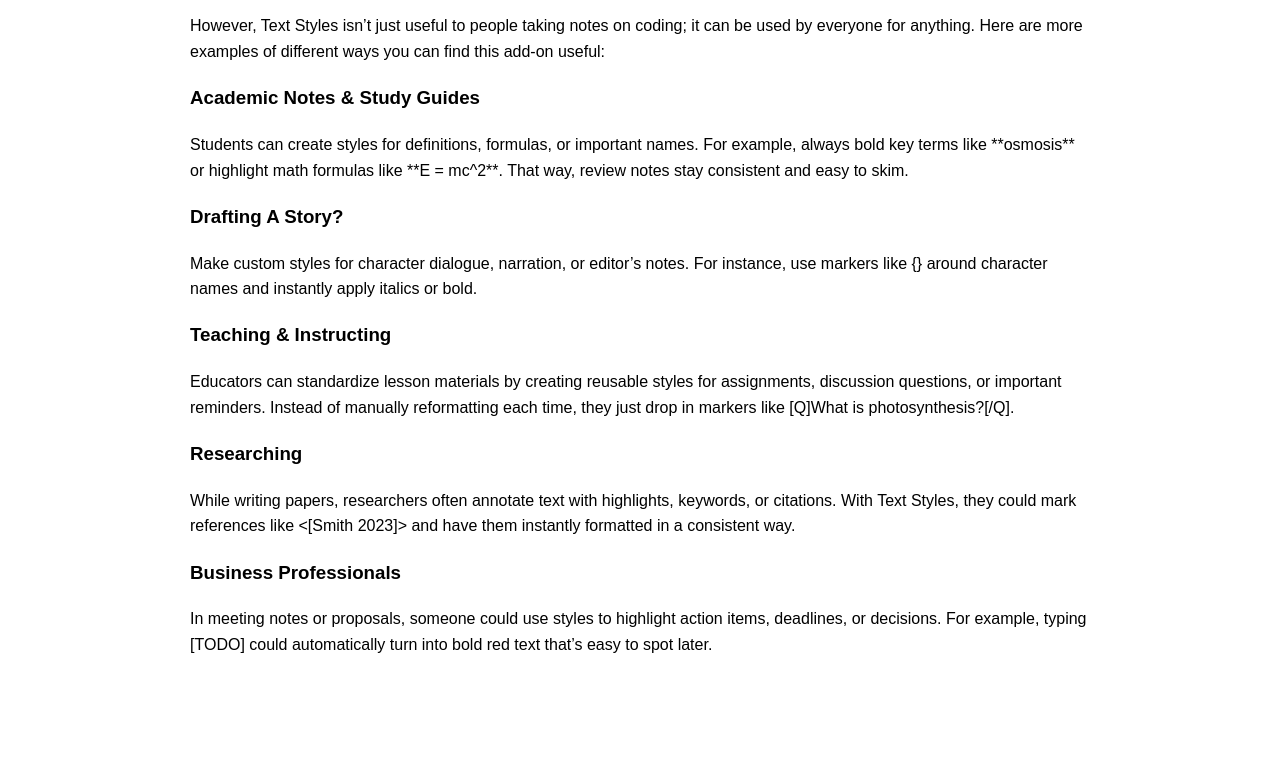
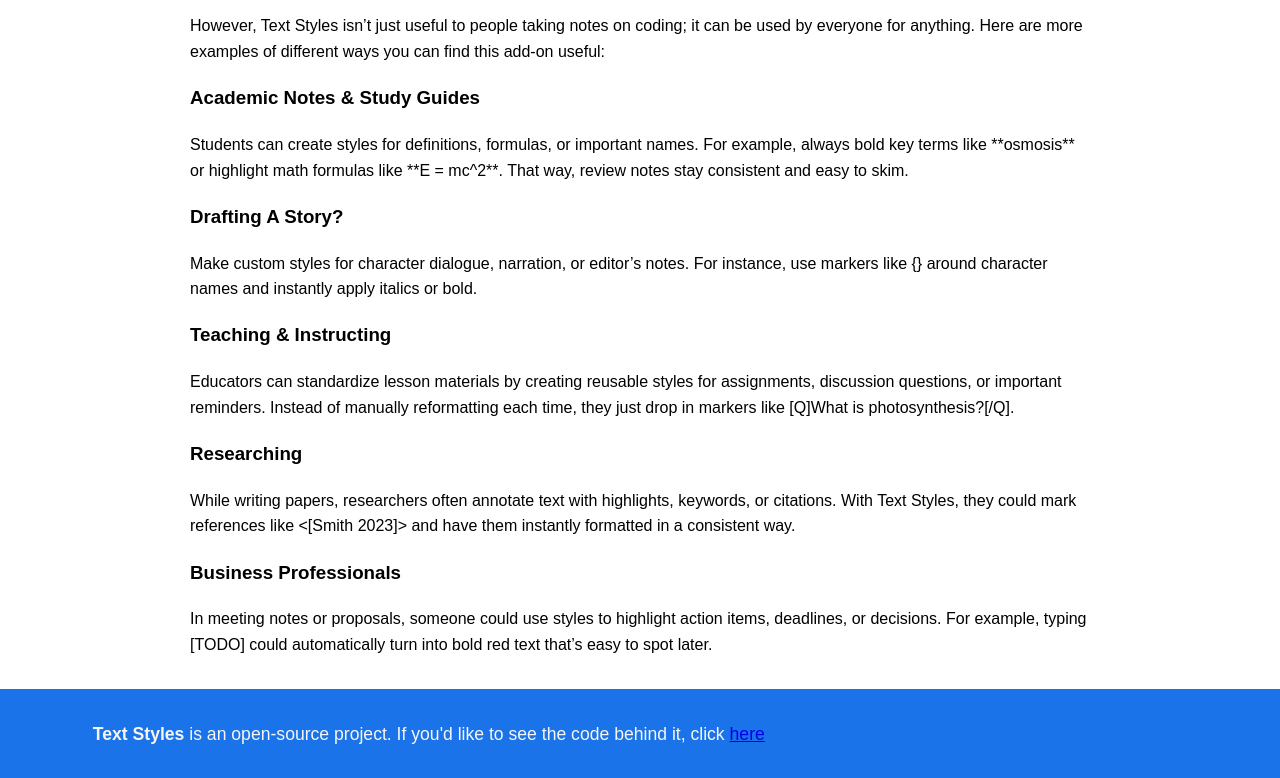
Before and after one commit to SonOfAthena1/AboutTextStylesWebsite, a website: page index.html in a window 1280 px wide. Shown: the part 858-1636 px from the top of the page. Before the commit the page ends 1573 px from the top, so only its background shows below. Drawn offline with Linux system fonts and the light colour scheme.

Commit message:
Created a footer and added it to all my pages

```diff
--- a/index.html
+++ b/index.html
@@ -61,8 +61,9 @@
       </p>
 
     </main>
-    <footer class="technologies">
-      <img src="/technologies.svg" alt="List of supported technologies" />
+    <footer>
+      <p id="footer-text"><strong>Text Styles</strong> is an open-source project. If you'd like to see the code behind it,
+        click <a href="https://github.com/SonOfAthena1/Text-Styles-Google-Docs-Extension" target="_blank">here</a> </p>
     </footer>
     <script type="module" src="/src/main.js"></script>
   </body>
--- a/public/style.css
+++ b/public/style.css
@@ -75,9 +75,17 @@ main {
     margin-bottom: 1rem;
 }
 
+footer {
+    background-color: #1a73e8;
+    padding: 0.8rem;
 
+}
 
-
+#footer-text {
+    color: whitesmoke;
+    font-size: 1.1rem;
+    margin-left: 5rem;
+}
 
 
 /*@font-face {*/
```
Also changed, not shown: pages/privacy-policy.html (+4 -0 lines), pages/support.html (+4 -0 lines), pages/terms-of-service.html (+4 -0 lines).
